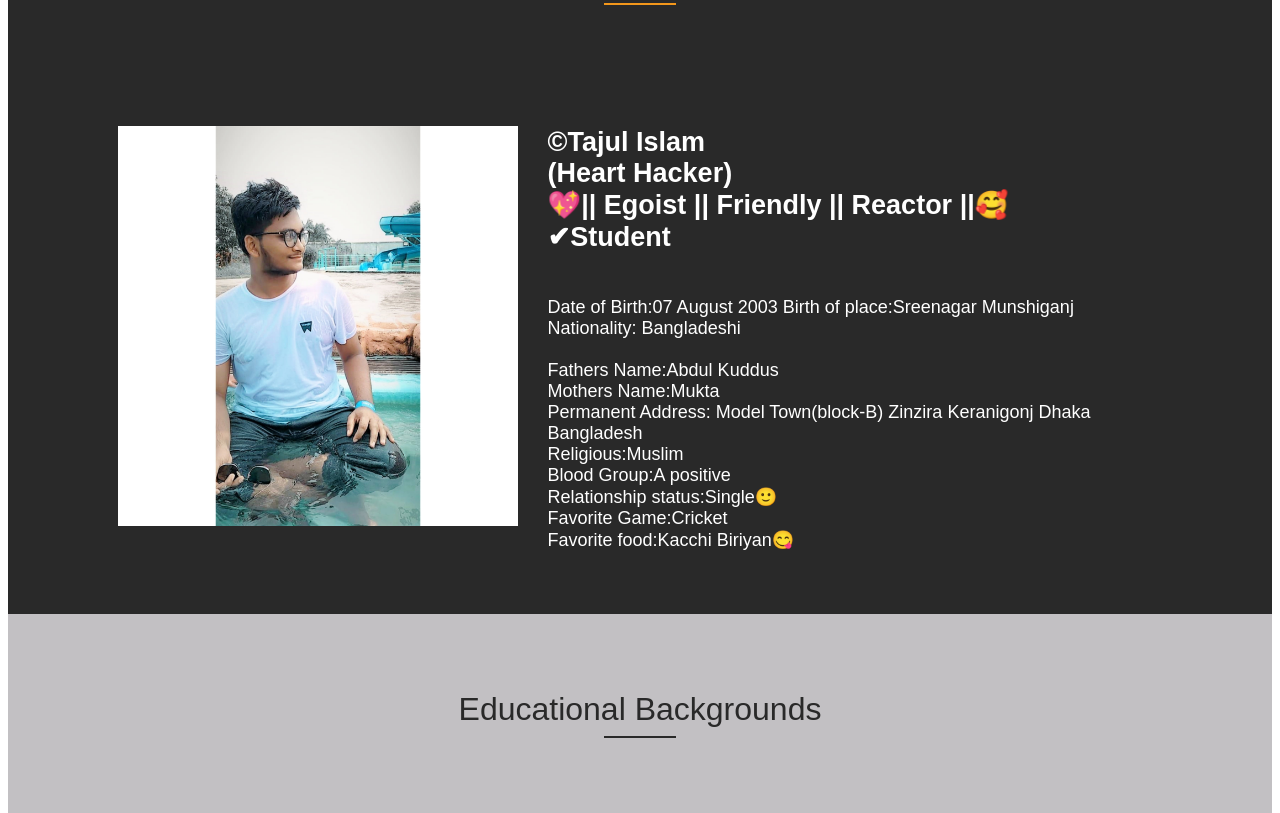
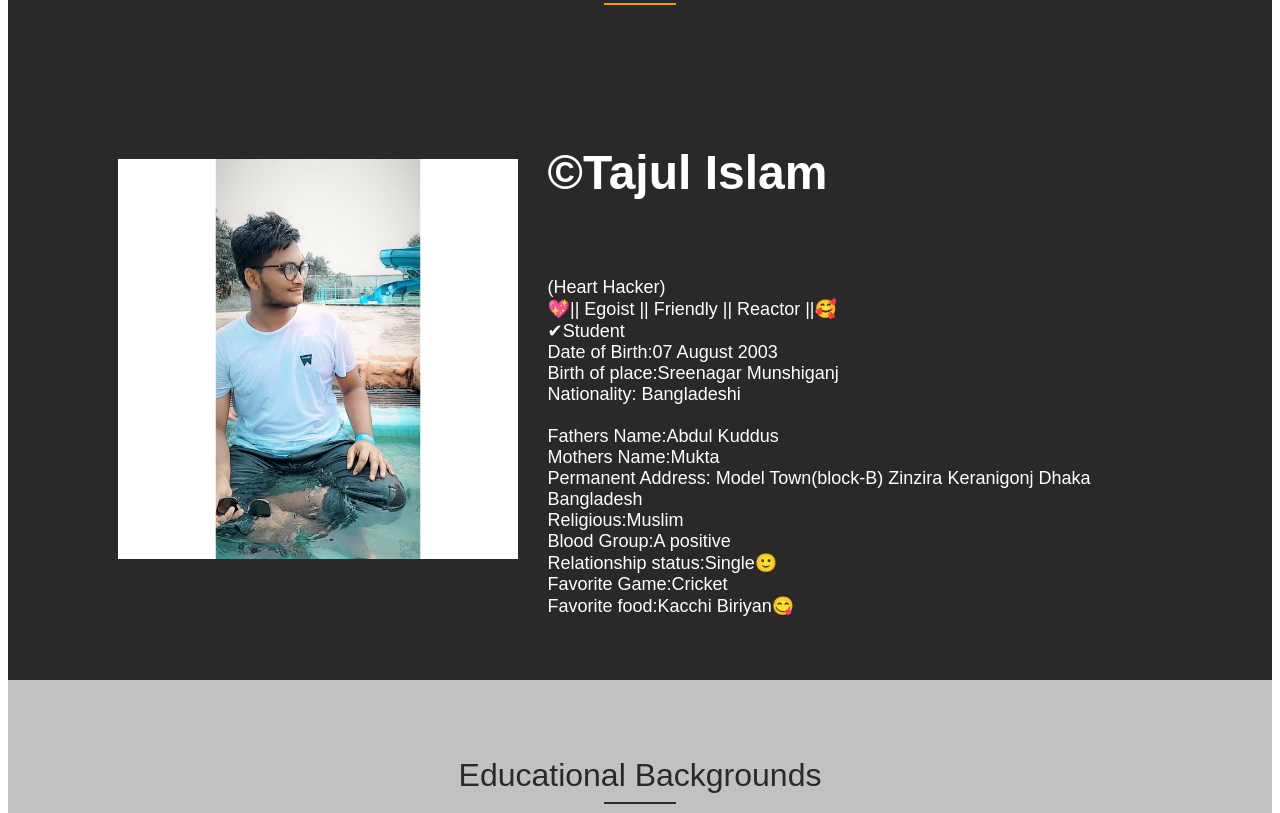
Before and after one commit to tajul2003/congenial-octo-waffle, a plain HTML site: page index.html in a window 1280 px wide. Shown: the part 516-1329 px from the top of the page. Drawn offline with Linux system fonts and the light colour scheme.

Commit message:
Update index.html

```diff
--- a/index.html
+++ b/index.html
@@ -97,13 +97,14 @@
                             <img src="taj1.jpg"  width="100%">
                         </td>
                         <td width="60%">
-                            <font face="arial" color="#ffffff" size="4">
+                            <font face="arial" color="#ffffff" size="6">
                                 <h2>
-                                    ©Tajul Islam<br>(Heart Hacker) <br>💖|| Egoist || Friendly || Reactor ||🥰<br>✔Student
-                                </h2>
+                                    ©Tajul Islam </h2></font>
+									<font face="arial" color="#ffffff" size="4">
+									<br>(Heart Hacker)<br>💖|| Egoist || Friendly || Reactor ||🥰<br>✔Student
+
                                  <br>
-								Date of Birth:07 August 2003
-
+								Date of Birth:07 August 2003<br>
 
 								Birth of place:Sreenagar Munshiganj <br>
 								Nationality: Bangladeshi<br><br>
@@ -114,8 +115,7 @@
 								<br>Blood Group:A positive <br>Relationship status:Single🙂<br>
   Favorite Game:Cricket<br>Favorite food:Kacchi Biriyan😋
 
-
-                            </font>
+							</font>
                         </td>
                     </tr>
                     <tr>
```
